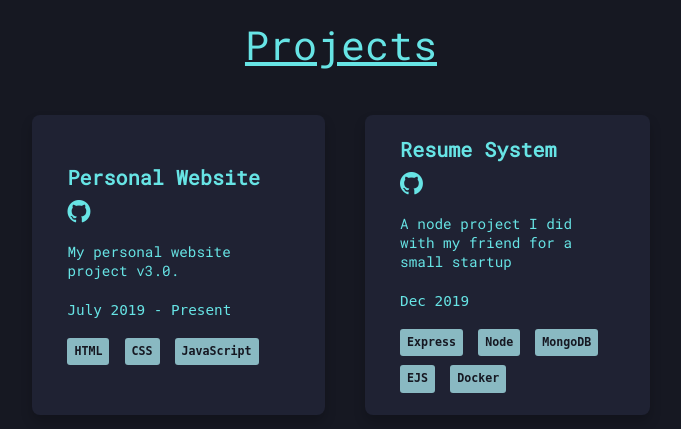
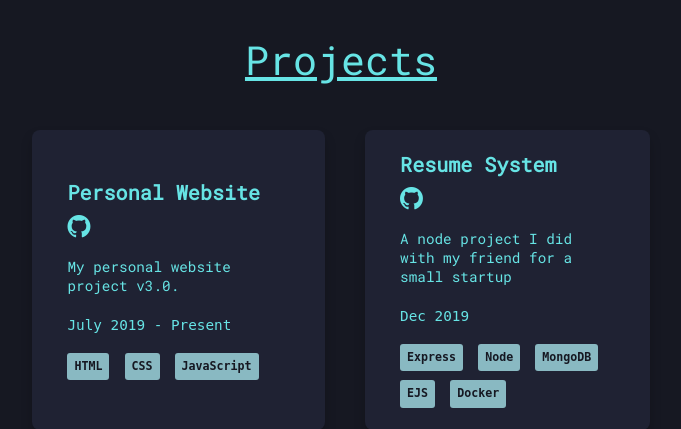
Before and after one commit to afeedhshaji/personal-website-v3, a PHP site: page /projects.html in a window 1280 px wide. Shown: the top 429 px of the page, without its empty margins (299-980 px from the left). Run offline with PHP 8.4, Linux system fonts and the light colour scheme.

Commit message:
Margin fix in heading

```diff
--- a/assets/css/styles.css
+++ b/assets/css/styles.css
@@ -623,3 +623,7 @@ a:hover {
 .fa-check {
   padding-right: 15px;
 }
+
+.mt-30 {
+  margin-top: 30px;
+}
--- a/projects.html
+++ b/projects.html
@@ -35,7 +35,7 @@
 
 
         <div class="container col-lg-8">
-            <div class="main-heading underline text-center">
+            <div class="main-heading mt-30 underline text-center">
                 Projects
             </div>
 
```
